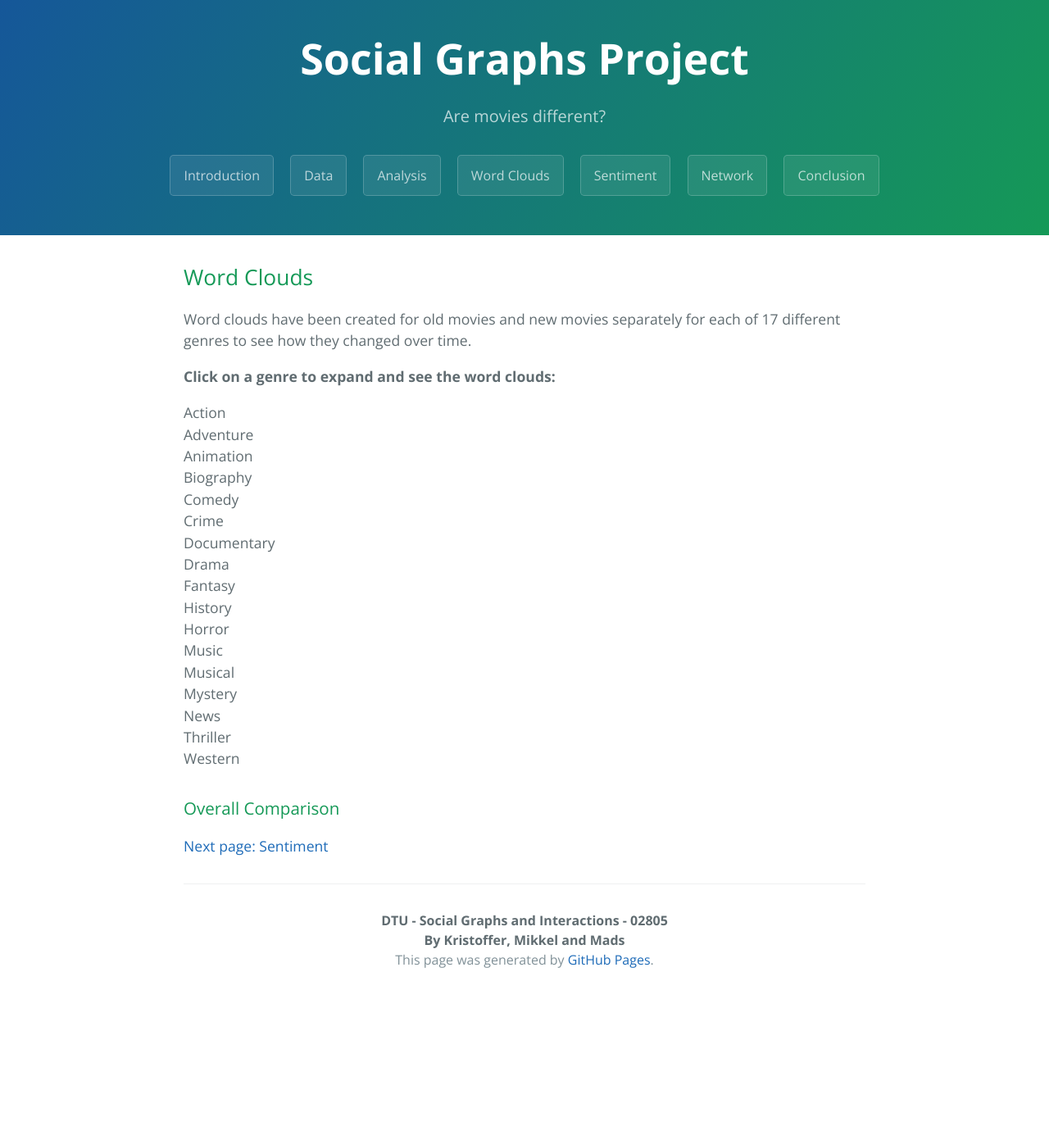
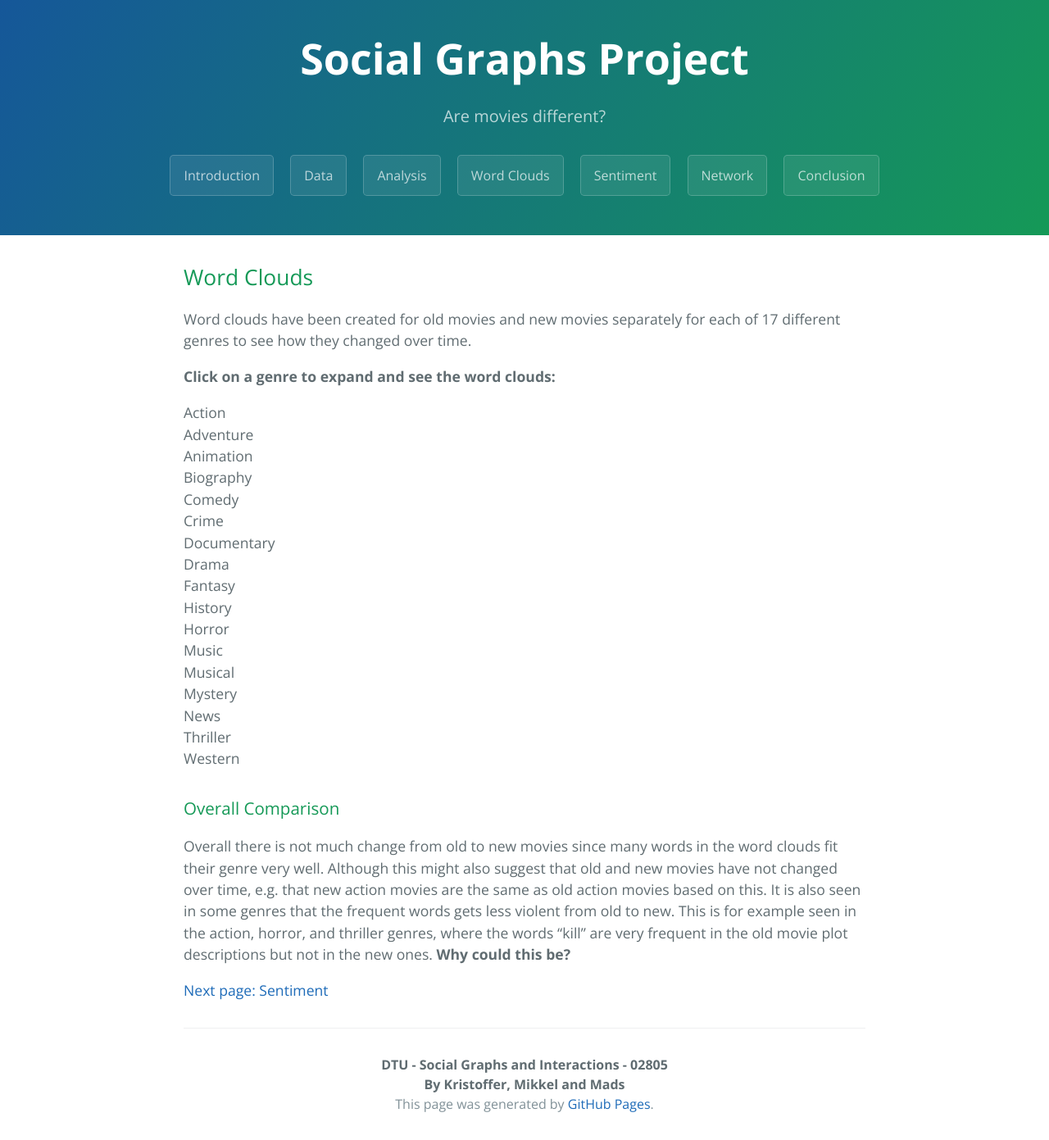
Before and after one commit to MBJohansen/Social-Graphs-Project, a Jekyll site: the page built from docs/wordclouds.md, in a window 1280 px wide. Shown: the whole page at 82% size. Built offline with Jekyll 4.4.1, drawn with Linux system fonts in a browser that asks for light colours; our own code applies the rules of GitHub Pages for plain Markdown files; before the commit the page ends 1215 px from its top, so only the background shows below that.

Commit message:
Website: Word clouds

```diff
--- a/docs/wordclouds.md
+++ b/docs/wordclouds.md
@@ -212,7 +212,7 @@ Word clouds have been created for old movies and new movies separately for each
 
 
 ### Overall Comparison
-
+Overall there is not much change from old to new movies since many words in the word clouds fit their genre very well. Although this might also suggest that old and new movies have not changed over time, e.g. that new action movies are the same as old action movies based on this. It is also seen in some genres that the frequent words gets less violent from old to new. This is for example seen in the action, horror, and thriller genres, where the words "kill" are very frequent in the old movie plot descriptions but not in the new ones. **Why could this be?**
 
 
 
```
